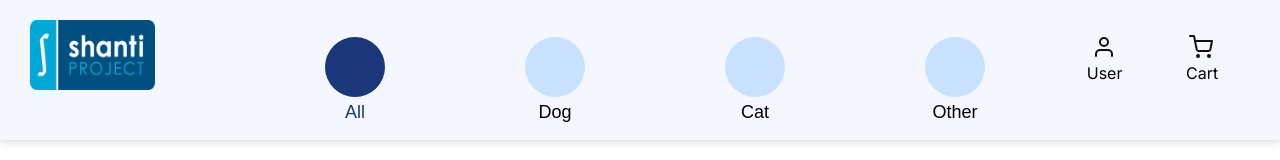
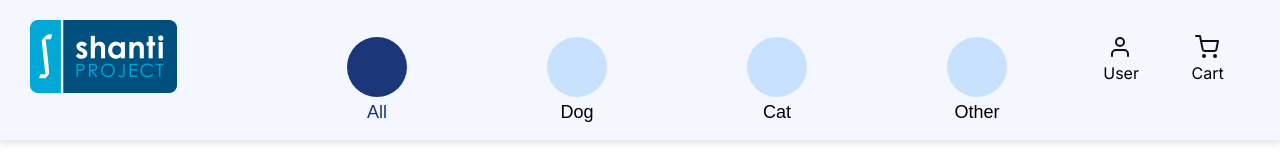
Before and after one commit to calblueprint/shanti-project, a Next.js app: page /storefront in a window 1280 px wide. Shown: the top 160 px of the page. Built offline with nearby package versions, Linux system fonts and the light colour scheme; no server answers; the database is empty.

Commit message:
style:ChangedFontPadding

```diff
--- a/src/app/[productId]/styles.ts
+++ b/src/app/[productId]/styles.ts
@@ -71,7 +71,7 @@ export const AddToCartButton = styled.button`
   height: 50px;
   border-radius: 8px;
   background-color: ${COLORS.navy};
-  font-family: Public Sans;
+  font-family: 'Public Sans', sans-serif;
   font-size: 20px;
   font-style: normal;
   font-weight: 700;
--- a/src/app/profileScreen/styles.ts
+++ b/src/app/profileScreen/styles.ts
@@ -68,10 +68,10 @@ export const LogOutButton = styled.button`
   background: #1b3679;
   color: #fff;
   text-align: center;
-  font-size: 25px;
-  font-family: Body1;
+  font-size: 20px;
+  font-family: 'Public Sans', sans-serif;
   font-style: normal;
-  font-weight: 500;
+  font-weight: 600;
   line-height: normal;
   border: transparent;
   border-radius: 5px;
--- a/src/app/storefront/StoreFrontNavBar.tsx
+++ b/src/app/storefront/StoreFrontNavBar.tsx
@@ -57,8 +57,8 @@ export default function StoreFrontNavBar(props: {
         <Image
           src="/images/ShantiLogo.png"
           alt="Shanti Logo"
-          width={125}
-          height={70}
+          width={147}
+          height={73}
         />
       </Link>
       <ButtonsContainer>
--- a/src/app/storefront/styles.ts
+++ b/src/app/storefront/styles.ts
@@ -104,6 +104,7 @@ export const StorefrontItem = styled.div`
 
 export const ShopAllText = styled.h1`
   padding-top: 80px;
+  padding-bottom: 38px;
   height: 100px;
   margin-left: 60px;
   font-family: 'Public Sans', sans-serif;
```
